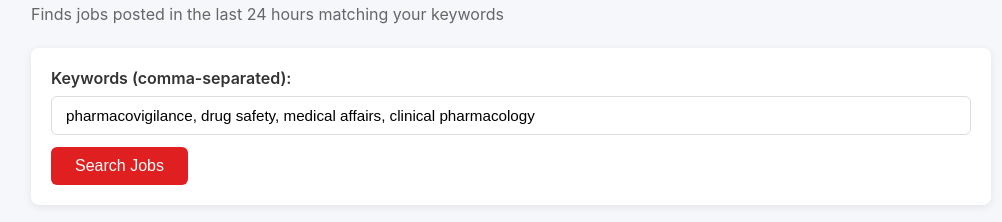
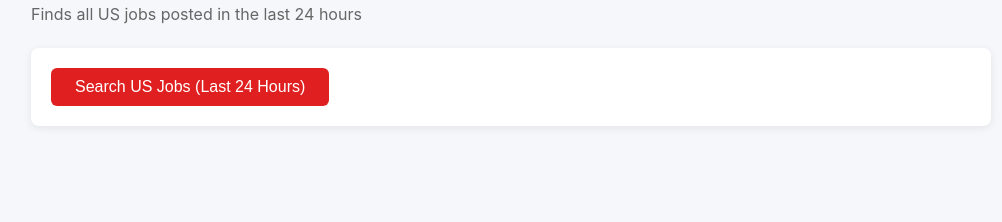
Before and after one commit to Kaleb98/lilly-job-scraper, a plain HTML site: page index.html in a window 1280 px wide. Shown: the part 77-299 px from the top of the page, without its empty margins (129-1131 px from the left). Drawn offline with Linux system fonts and the light colour scheme.

Commit message:
Modify index.html for US job search feature
Updated the subtitle and button text to reflect a focus on US jobs.

```diff
--- a/index.html
+++ b/index.html
@@ -2,23 +2,19 @@
 <html lang="en">
   <head>
     <meta charset="UTF-8" />
-    <title>Lilly Job Scraper</title>
+    <meta name="viewport" content="width=device-width, initial-scale=1.0" />
+    <title>Lilly Careers Job Scraper</title>
     <link rel="stylesheet" href="style.css" />
   </head>
   <body>
     <div class="container">
       <h1>🔍 Lilly Careers Job Scraper</h1>
-      <p class="subtitle">Finds jobs posted in the last 24 hours matching your keywords</p>
+      <p class="subtitle">Finds all US jobs posted in the last 24 hours</p>
+
       <div class="input-section">
-        <label for="keywords">Keywords (comma-separated):</label>
-        <input
-          type="text"
-          id="keywords"
-          placeholder="e.g. pharmacovigilance, drug safety, medical affairs"
-          value="pharmacovigilance, drug safety, medical affairs, clinical pharmacology"
-        />
-        <button id="searchBtn" onclick="runSearch()">Search Jobs</button>
+        <button id="searchBtn" onclick="runSearch()">Search US Jobs (Last 24 Hours)</button>
       </div>
+
       <div id="status" class="status hidden"></div>
       <div id="results"></div>
     </div>
```
